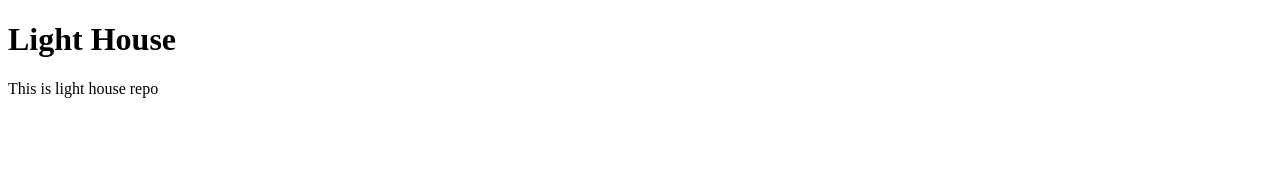
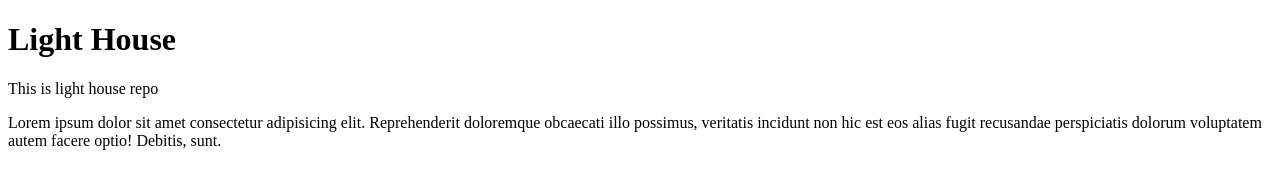
Before and after one commit to kharoojn274/lighthouse-repo, a plain HTML site: page index.html in a window 1280 px wide. Drawn offline with Linux system fonts and the light colour scheme.

Commit message:
para added

```diff
--- a/index.html
+++ b/index.html
@@ -8,5 +8,11 @@
   <body>
     <h1>Light House</h1>
     <p>This is light house repo</p>
+    <p>
+      Lorem ipsum dolor sit amet consectetur adipisicing elit. Reprehenderit
+      doloremque obcaecati illo possimus, veritatis incidunt non hic est eos
+      alias fugit recusandae perspiciatis dolorum voluptatem autem facere optio!
+      Debitis, sunt.
+    </p>
   </body>
 </html>
```
